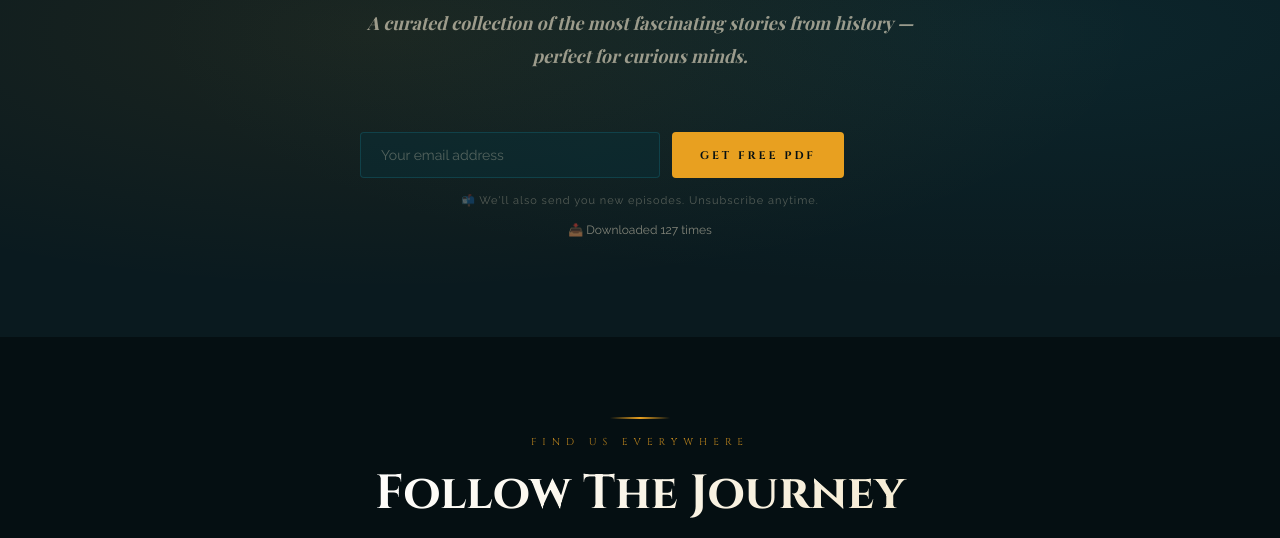
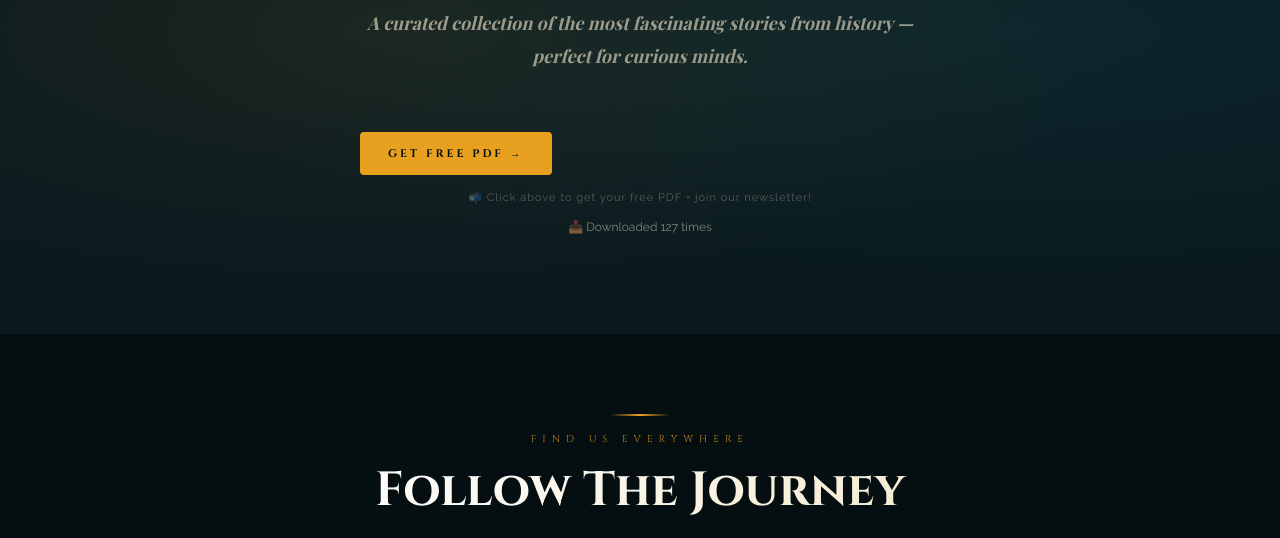
Before and after one commit to thecuriosityhabit-create/Curiosity--Habit--web, a plain HTML site: page index.html in a window 1280 px wide. Shown: the part 8420-8958 px from the top of the page. Drawn offline with nearby package versions, Linux system fonts and the light colour scheme; a web font is replaced by a local one.

Commit message:
Add Google Form link for PDF download

```diff
--- a/index.html
+++ b/index.html
@@ -1173,11 +1173,12 @@
     <p class="section-label">🎁 Free Download</p>
     <h2 class="section-title">Get 50 Curious History Facts</h2>
     <p class="section-subtitle">A curated collection of the most fascinating stories from history — perfect for curious minds.</p>
+
+    <!-- Google Form Button -->
     <div class="signup-form">
-      <input type="email" class="signup-input" placeholder="Your email address" id="emailInput" style="max-width:300px;">
-      <button class="signup-btn" onclick="handleFreeDownload()">Get Free PDF</button>
+      <a href="https://forms.gle/taWvKrLn8GZBsjv18" target="_blank" class="signup-btn" style="display:inline-block;text-decoration:none;max-width:300px;">Get Free PDF →</a>
     </div>
-    <p class="signup-note">📬 We'll also send you new episodes. Unsubscribe anytime.</p>
+    <p class="signup-note">📬 Click above to get your free PDF + join our newsletter!</p>
     <p style="margin-top:16px;font-size:12px;color:rgba(245,234,208,0.5);">📥 Downloaded 127 times</p>
   </div>
 </section>
```
